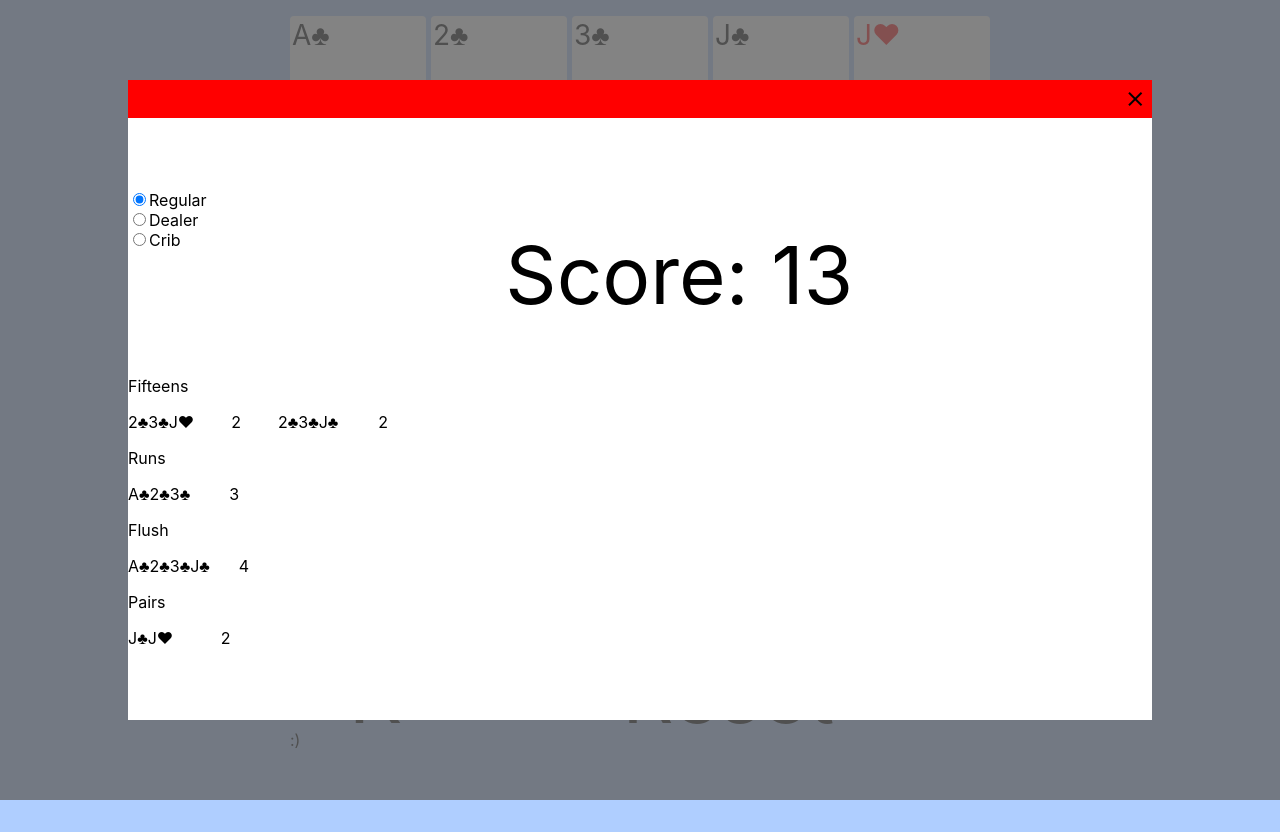
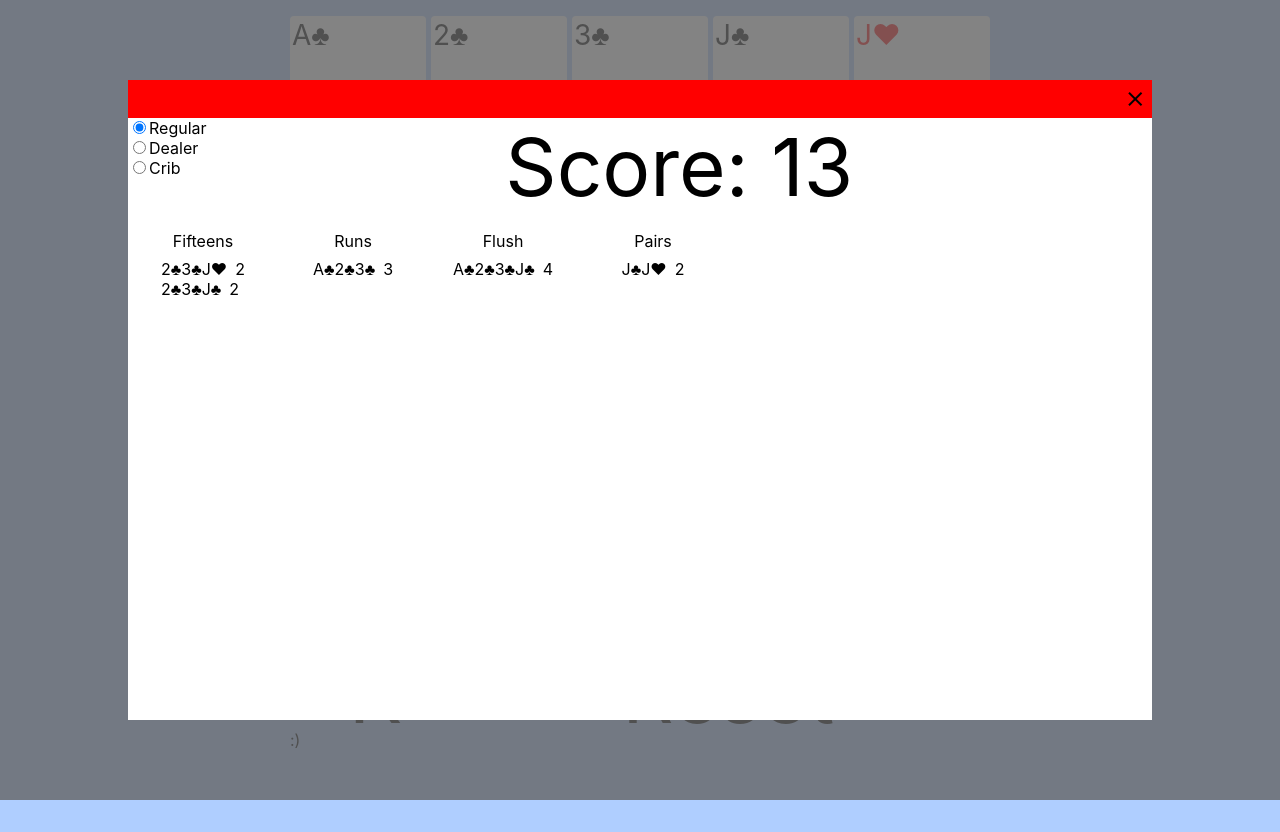
Before and after one commit to christopherpoland/React-Cribbage-Counter, a React (Create React App) app: page / in a window 1280 px wide. Both pictures are taken after a click on the element ":)". Built offline with nearby package versions, Linux system fonts and the light colour scheme.

Commit message:
Changed formatting of modal and debugged 10's not being able to be removed
Used flex-basis and grid auto-fill to manage modal formatting
Id of 10's gave different formatting that didn't allow card removal, added another criterion to the if statement

```diff
--- a/src/App.js
+++ b/src/App.js
@@ -274,7 +274,9 @@ class App extends Component {
   }
   handleRemove (event) {
     for(var i = 0; i < this.state.cards.length; i++) {
-      if (this.state.cards[i][0] === event.target.id[0] && this.state.cards[i][1] === event.target.id[2]) {
+      console.log(this.state.cards[i][0],event.target.id[0] + event.target.id[1]);
+      //handles removal of cards, including 10's which have different formatting
+      if ((this.state.cards[i][0] === event.target.id[0] || this.state.cards[i][0] === (event.target.id[0] + event.target.id[1])) && (this.state.cards[i][1] === event.target.id[2] || this.state.cards[i][1] === event.target.id[3])) {
         this.setState({
           cards: this.state.cards.slice(0,i).concat(this.state.cards.slice(i+1))
         })
@@ -435,12 +437,12 @@ class Results extends Component {
     const fifteenDisplay = this.props.points.slice(0,1).map(point =>
       <div id = "fifteenGrid">
         {/*Display the fifteen header if there are 15s*/}
-        {point !== null ? <p>Fifteens</p> : []}
+        {point !== null ? <p className = "pointHeader">Fifteens</p> : []}
           <div id = "pointContainer">
           {/*If there are fifteens, it displays a div with the cards and the points allocated*/}
           {point !== null ? point.map(j =>
             <div id = "fifteenPoints">
-              <div>{j[0]}</div> {/*The cards in the fifteen*/}
+              <div className = "cardsResponible">{j[0]}</div> {/*The cards in the fifteen*/}
               <div>{j[1]}</div> {/*The points from the fifteen*/}
             </div>) : []}
           </div>
@@ -451,12 +453,12 @@ class Results extends Component {
     const pointDisplay = this.props.points.slice(1,this.props.points.length).map((nested,index) =>
       <div id = "pointGrid">
         {/*Displays headers if necessary */}
-        {nested !== null ? <p>{pointTitles[index]}</p> : []}
+        {nested !== null ? <p className = "pointHeader">{pointTitles[index]}</p> : []}
         <div id = 'pointContainer'>
           <div id = "remainderPoints">
             {/*Iterates through cards responsible and displays*/}
             {nested !== null ? nested.slice(0,nested.length - 1).map(i =>
-              <div>{i}</div>) : []} {/*Cards in point allocation*/}
+              <div className = "cardsResponible">{i}</div>) : []} {/*Cards in point allocation*/}
               <div>
                 {nested !== null ? nested[1] : []} {/*points*/}
               </div>
--- a/src/index.css
+++ b/src/index.css
@@ -222,10 +222,10 @@ code {
   background-color: rgba(100,100,100,0.8);
 }
 #pointDisplay {
-  display: grid;
   height: 80%;
   width: 80%;
   background-color: white;
+  grid-row-gap: 0.5em;
 }
 #closeModal {
   display: grid;
@@ -252,30 +252,32 @@ code {
   grid-template-rows: 1fr 1fr 1fr;
 }
 #pointDisplayContent {
-  height: 100%;
-  width: 100%;
-  align-items: center;
+  display: grid;
+  grid-template-columns: repeat(auto-fill, minmax(100px,150px));
+  justify-items: center;
 }
-#fifteenGrid {
-  display: grid;
-  grid-template-rows: auto auto;
+#fifteenGrid, #pointGrid {
+  display: flex;
+  flex-direction: column;
+  flex-basis: auto;
 }
 #pointContainer {
   display: grid;
-  grid-template-columns: repeat(auto-fit, minmax(50px, 150px));
+  grid-template-row: repeat(auto-fit, 1fr));
 }
-#fifteenPoints {
-  display: grid;
-  grid-template-columns: auto auto;
+#fifteenPoints, #remainderPoints {
+  display: flex;
+  flex-direction: row;
+  flex-basis: auto;
 }
-#pointGrid {
-  display: grid;
-  grid-template-rows: auto auto;
+.pointHeader {
+  text-align: center;
+  margin: 1em 0 0.5em 0;
 }
-#remainderPoints {
-  display: grid;
-  grid-template-columns: auto auto;
+.cardsResponible {
+  padding-right: 0.5em;
 }
+
 @media (min-height: 520px) and (max-width: 500px) {
   #score {
     font-size: 7vh;
```
